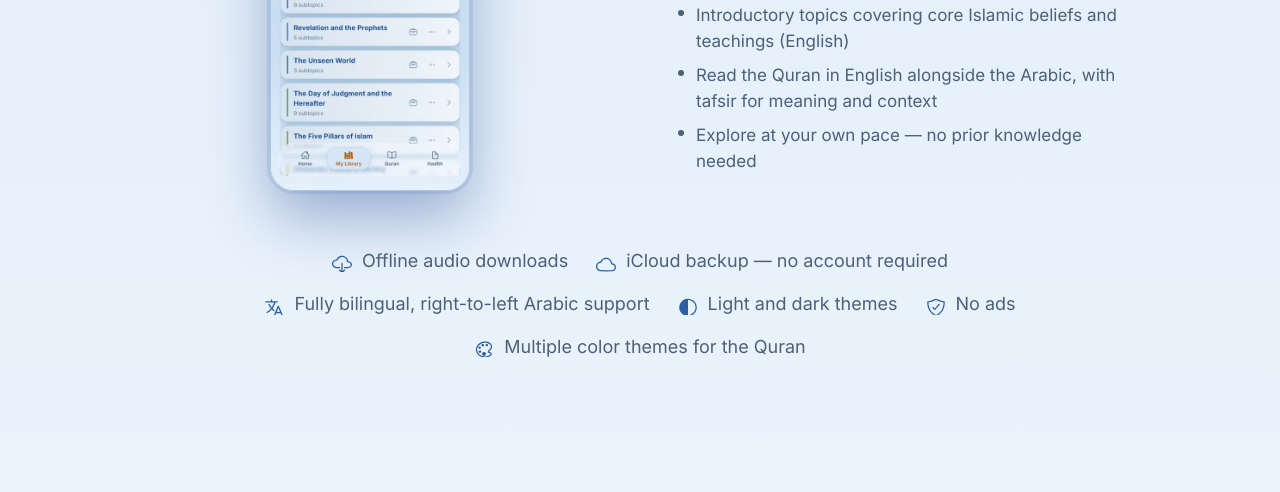
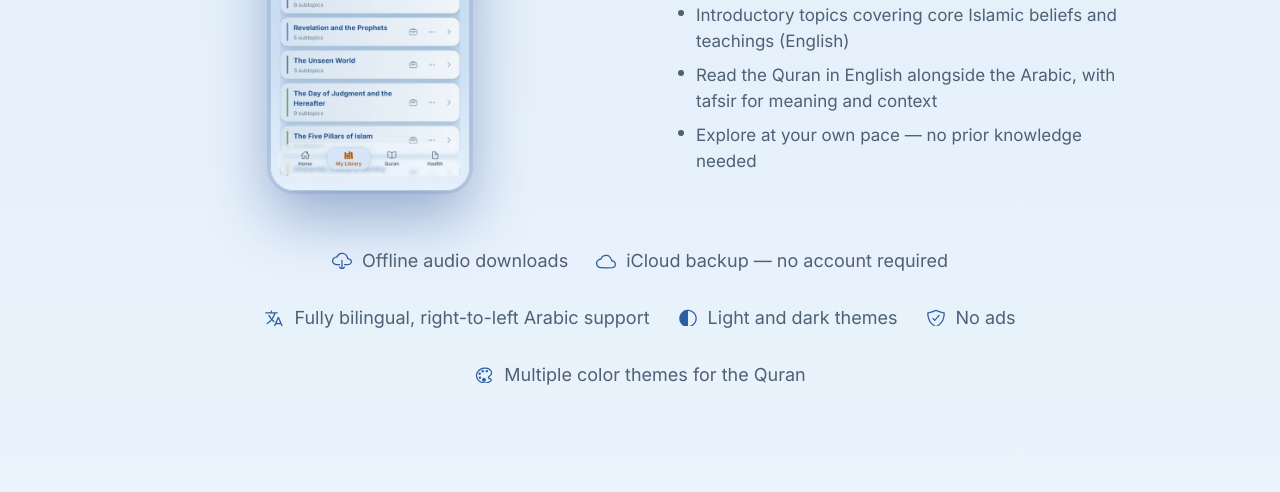
Before and after one commit to marsalem/marsa-digital-web, a website: page quran-atlas/index.html in a window 1280 px wide. Shown: the part 4350-4842 px from the top of the page. Drawn offline with Linux system fonts and the light colour scheme.

Commit message:
Prevent wrapped support-strip items from crowding the row below
row-gap:14px only gave clean clearance when every item in a flex-wrap
row was a single line tall. On any width/text-size where a longer item
("Fully bilingual, right-to-left Arabic support", etc.) wraps to 2
lines while its row-neighbors stay single-line, that second line sat
right on top of the next row's icons — reported directly as "Light
and dark themes" and "No ads" looking clipped. Not reproducible at any
desktop width/language tested here, but the fix (28px row-gap, plus
align-items:flex-start so an icon anchors to its own label's first
line instead of the vertical center of a possibly-wrapped block) is
safe regardless of why/where a given item wraps.

```diff
--- a/quran-atlas/index.html
+++ b/quran-atlas/index.html
@@ -273,9 +273,28 @@ html[data-lang="ar"] .bullets li { padding-left:0; padding-right:18px; }
 .bullets li::before { content:''; position:absolute; left:0; top:7px; width:6px; height:6px; border-radius:50%; background: var(--text-secondary); }
 html[data-lang="ar"] .bullets li::before { left:auto; right:0; }
 
-.support-strip { max-width:1000px; margin:0 auto; padding:20px 28px 72px; display:flex; flex-wrap:wrap; justify-content:center; column-gap:28px; row-gap:14px; }
-.support-item { display:flex; align-items:center; gap:10px; font-size:18px; color: var(--text-secondary); }
-.si-icon { display:flex; color: var(--accent); }
+/* row-gap:14px (was) only ever gave clean clearance when every item in a
+   row was a single line tall — on any viewport/text-size combination
+   where one of the longer items (e.g. "Fully bilingual, right-to-left
+   Arabic support") wraps to 2 lines while its row-neighbors stay single-
+   line, that wrapped second line sat only 14px above the icons of the
+   row below, reading as clipped/crowded (reported directly, not
+   reproducible at any desktop width tested here — likely a narrower
+   effective width or larger text size on the reporting device, neither
+   of which this fix needs to pin down: it's safe at every width/line-
+   count regardless of why a given item wraps). 28px gives real
+   clearance even in that worst case. */
+.support-strip { max-width:1000px; margin:0 auto; padding:20px 28px 72px; display:flex; flex-wrap:wrap; justify-content:center; column-gap:28px; row-gap:28px; }
+/* align-items:flex-start (was center) — anchors the icon to the FIRST
+   line of its own label instead of the vertical center of the whole
+   (possibly 2-line) label, so a wrapped item's icon doesn't drift away
+   from its own text's cap-height, and single-line neighbors in the same
+   row aren't thrown out of visual alignment with it either. 2px top
+   padding on .si-icon nudges the icon down to optically align with the
+   text's cap-height now that it's pinned to flex-start instead of
+   vertically centered. */
+.support-item { display:flex; align-items:flex-start; gap:10px; font-size:18px; color: var(--text-secondary); }
+.si-icon { display:flex; color: var(--accent); padding-top:2px; }
 
 footer.site-footer { text-align:center; padding:56px 28px 48px; border-top:none; }
 footer.site-footer .closing { font-size:26px; font-weight:500; margin-bottom:32px; color: var(--heading); }
```
